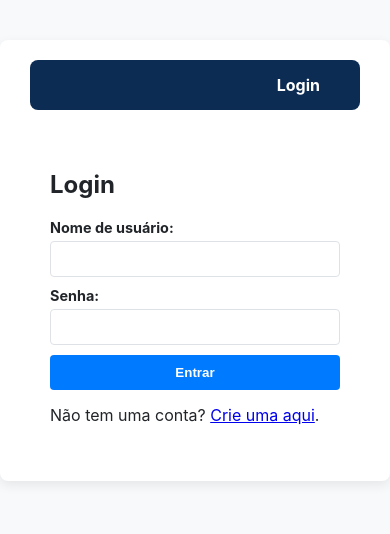
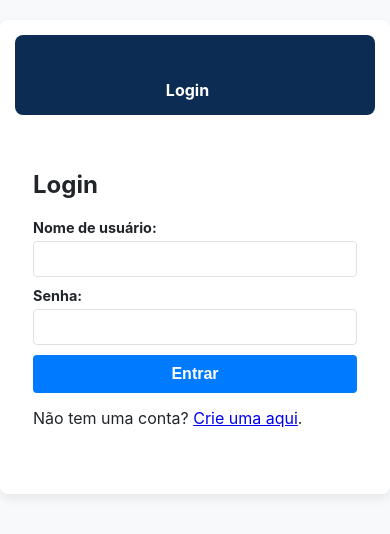
Before and after one commit to NoClick11/Gerenciador-Financeiro, a React app in the folder frontend/: page /login in a window 390 px wide. Shown: the top 534 px of the page. Built offline with nearby package versions, Linux system fonts and the light colour scheme; the HTML template or start-up script is replaced by a standard one.

Commit message:
refactor(ui): apply CSS classes for styling and responsiveness

```diff
--- a/frontend/src/App.css
+++ b/frontend/src/App.css
@@ -1,3 +1,78 @@
+/* =========================================== */
+/* ===          VARIÁVEIS GLOBAIS          === */
+/* =========================================== */
+:root {
+  --primary-color: #0d2c54;
+  --accent-color: #007bff;
+  --background-color: #f8f9fa;
+  --surface-color: #ffffff;
+  --text-color: #212529;
+  --border-color: #dee2e6;
+  --success-color: #198754;
+  --danger-color: #dc3545;
+}
+
+/* =========================================== */
+/* ===          ESTILOS GLOBAIS            === */
+/* =========================================== */
+body {
+  margin: 0;
+  font-family: -apple-system, BlinkMacSystemFont, "Segoe UI", "Roboto", "Oxygen",
+    "Ubuntu", "Cantarell", "Fira Sans", "Droid Sans", "Helvetica Neue",
+    sans-serif;
+  -webkit-font-smoothing: antialiased;
+  -moz-osx-font-smoothing: grayscale;
+  background-color: var(--background-color);
+  color: var(--text-color);
+}
+
+button {
+  padding: 10px 15px;
+  background-color: var(--accent-color);
+  color: white;
+  border: none;
+  border-radius: 4px;
+  cursor: pointer;
+  font-weight: bold;
+  transition: background-color 0.2s;
+}
+
+button:hover {
+  background-color: var(--primary-color);
+}
+
+button:disabled {
+  background-color: #ccc;
+  cursor: not-allowed;
+}
+
+input,
+select {
+  padding: 10px;
+  border: 1px solid var(--border-color);
+  border-radius: 4px;
+  font-size: 1em;
+  width: 100%;
+  box-sizing: border-box;
+}
+
+label {
+  display: block;
+  margin-bottom: 5px;
+  font-weight: bold;
+  font-size: 0.9em;
+}
+
+hr.page-divider {
+  /* Classe específica para os <hr> */
+  margin: 30px 0;
+  border: none;
+  border-top: 1px solid var(--border-color);
+}
+
+/* =========================================== */
+/* ===         CONTAINERS PRINCIPAIS       === */
+/* =========================================== */
 .main-container {
   max-width: 900px;
   margin: 40px auto;
@@ -7,6 +82,18 @@
   box-shadow: 0 4px 12px rgba(0, 0, 0, 0.08);
 }
 
+.auth-container {
+  max-width: 400px;
+  margin: 40px auto;
+  padding: 20px;
+  background-color: var(--surface-color);
+  border-radius: 8px;
+  box-shadow: 0 4px 12px rgba(0, 0, 0, 0.08);
+}
+
+/* =========================================== */
+/* ===              NAVBAR                 === */
+/* =========================================== */
 .navbar {
   display: flex;
   justify-content: space-between;
@@ -30,45 +117,75 @@
   opacity: 0.8;
 }
 
-button {
-  padding: 10px 15px;
-  background-color: var(--accent-color);
-  color: white;
-  border: none;
-  border-radius: 4px;
-  cursor: pointer;
-  font-weight: bold;
-  transition: background-color 0.2s;
+/* =========================================== */
+/* ===      ESTILOS TransactionListPage    === */
+/* =========================================== */
+
+.transaction-list-page-top-section {
+  display: flex;
+  justify-content: center;
+  gap: 50px;
+  align-items: center;
+  flex-wrap: wrap;
+  margin-bottom: 20px;
+  padding: 20px;
+  background: #f9f9f9;
+  border-radius: 8px;
 }
 
-button:hover {
-  background-color: var(--primary-color);
+.ai-suggestion-section {
+  margin-bottom: 30px;
 }
 
-button:disabled {
-  background-color: #ccc;
-  cursor: not-allowed;
+.ai-loading-message {
+  color: var(--accent-color);
 }
 
-input, select {
-  padding: 10px;
-  border: 1px solid var(--border-color);
-  border-radius: 4px;
-  font-size: 1em;
-  width: 100%;
-  box-sizing: border-box;
+.ai-suggestion-box {
+  margin-top: 15px;
+  padding: 15px;
+  border: 1px solid var(--accent-color);
+  border-radius: 5px;
+  background: #f0f8ff;
 }
 
-label {
-  display: block;
-  margin-bottom: 5px;
-  font-weight: bold;
-  font-size: 0.9em;
+.ai-suggestion-text {
+  white-space: pre-wrap;
+  font-family: inherit;
+  font-size: 1em;
+  margin-top: 10px;
+  margin-bottom: 10px;
 }
 
-hr {
-  border: none;
-  border-top: 1px solid var(--border-color);
+.ai-suggestion-clear-button {
+  margin-top: 10px;
+}
+
+.transaction-history-header {
+  display: flex;
+  justify-content: space-between;
+  align-items: center;
+  margin-bottom: 15px;
+  flex-wrap: wrap;
+  gap: 10px;
+}
+
+.transaction-history-nav {
+  display: flex;
+  gap: 10px;
+  align-items: center;
+}
+
+.transaction-history-date {
+  font-weight: bold;
+  min-width: 70px;
+  text-align: center;
+}
+
+.no-transactions-message {
+  text-align: center;
+  padding: 20px;
+  color: #888;
 }
 
 .transaction-list {
@@ -88,19 +205,26 @@ hr {
   justify-content: space-between;
   align-items: center;
   transition: box-shadow 0.2s ease-in-out;
+  flex-wrap: wrap;
+  gap: 10px;
 }
 
 .transaction-item:hover {
-  box-shadow: 0 4px 8px rgba(0,0,0,0.06);
+  box-shadow: 0 4px 8px rgba(0, 0, 0, 0.06);
 }
 
 .transaction-item--income {
   border-left-color: var(--success-color);
 }
-
+.transaction-item--income strong {
+  color: var(--success-color);
+}
 
 .transaction-item--expense {
   border-left-color: var(--danger-color);
+}
+.transaction-item--expense strong {
+  color: var(--danger-color);
 }
 
 .transaction-item-details {
@@ -114,16 +238,107 @@ hr {
   background-color: var(--danger-color);
   padding: 5px 10px;
   font-size: 0.8em;
+  margin-left: auto;
 }
 
 .transaction-item button:hover {
   background-color: #a71d2a;
 }
 
-.transaction-item--income strong {
-  color: var(--success-color);
+/* =========================== */
+/* === ESTILOS RESPONSIVOS === */
+/* =========================== */
+
+@media (max-width: 768px) {
+  .main-container {
+    max-width: 95%;
+    padding: 15px;
+    margin: 20px auto;
+  }
+
+  .transaction-list-page-top-section {
+    flex-direction: column;
+    gap: 20px;
+  }
+
+  .navbar {
+    flex-wrap: wrap;
+    justify-content: center;
+    gap: 15px;
+    padding: 15px;
+  }
 }
 
-.transaction-item--expense strong {
-  color: var(--danger-color);
+@media (max-width: 480px) {
+  .navbar {
+    flex-wrap: wrap;
+    flex-direction: column;
+    align-items: center;
+    padding: 15px;
+    text-align: center;
+  }
+
+  .navbar > * {
+    margin-bottom: 15px;
+    width: 100%;
+    display: flex;
+    justify-content: center;
+    align-items: center;
+    flex-wrap: wrap;
+  }
+
+  .navbar > *:last-child {
+    margin-bottom: 0;
+  }
+
+  .auth-container {
+    max-width: 90%;
+    margin: 20px auto;
+    padding: 15px;
+    box-shadow: none;
+  }
+
+  button,
+  input,
+  select {
+    font-size: 1rem;
+    padding: 12px;
+  }
+
+  .transaction-history-header {
+    flex-direction: column;
+    align-items: flex-start;
+    gap: 10px;
+  }
+  .transaction-history-nav {
+    flex-direction: row;
+    width: 100%;
+    justify-content: space-between;
+  }
+  .transaction-history-date {
+    min-width: unset;
+  }
+
+  .transaction-item {
+    flex-direction: column;
+    align-items: flex-start;
+    gap: 5px;
+  }
+  .transaction-item button {
+    margin-top: 10px;
+    align-self: flex-end;
+    margin-left: 0;
+  }
+  .transaction-item-details {
+    gap: 8px;
+  }
+
+  .ai-suggestion-section button {
+    width: auto;
+    max-width: 100%;
+  }
+  .ai-suggestion-box {
+    padding: 10px;
+  }
+
 }
--- a/frontend/src/pages/LoginPage.jsx
+++ b/frontend/src/pages/LoginPage.jsx
@@ -46,7 +46,7 @@ function LoginPage() {
   };
 
   return (
-    <div style={{ maxWidth: '400px', margin: 'auto', padding: '20px' }}>
+    <div className="auth-container">
       <h2>Login</h2>
       <form onSubmit={handleSubmit}>
         <div style={{ marginBottom: '10px' }}>
--- a/frontend/src/pages/RegisterPage.jsx
+++ b/frontend/src/pages/RegisterPage.jsx
@@ -46,7 +46,7 @@ function RegisterPage() {
   };
 
   return (
-    <div style={{ maxWidth: '400px', margin: 'auto', padding: '20px' }}>
+    <div className="auth-container">
       <h2>Criar Conta</h2>
 
       {}
--- a/frontend/src/pages/TransactionListPage.jsx
+++ b/frontend/src/pages/TransactionListPage.jsx
@@ -19,7 +19,7 @@ function TransactionListPage() {
     isLoadingAI,
     handleGenerateSuggestion,
     setAiSuggestion,
-    currentUser
+    currentUser,
   } = useOutletContext();
 
   const year = currentDate.getFullYear();
@@ -31,66 +31,42 @@ function TransactionListPage() {
     const registrationYear = registrationDate.getFullYear();
     const registrationMonth = registrationDate.getMonth() + 1;
 
-    canNavigateBack = year > registrationYear || (year === registrationYear && month > registrationMonth);
+    canNavigateBack =
+      year > registrationYear ||
+      (year === registrationYear && month > registrationMonth);
   }
 
-  return (
+return (
     <div>
       {}
-      <div
-        style={{
-          display: "flex",
-          justifyContent: "center",
-          gap: "50px",
-          alignItems: "center",
-          flexWrap: "wrap",
-          marginBottom: "20px",
-          padding: "20px",
-          background: "#f9f9f9",
-          borderRadius: "8px",
-        }}
-      >
+      <div className="transaction-list-page-top-section">
         <TransactionChart income={totalIncome} expense={totalExpense} />
       </div>
 
       <TransactionForm onTransactionAdded={handleTransactionAdded} />
-      <hr style={{ margin: "30px 0" }} />
+      <hr className="page-divider" /> {}
 
-      <div style={{ marginBottom: "30px" }}>
+      {}
+      <div className="ai-suggestion-section">
         <h2>Análise com IA</h2>
         <button onClick={handleGenerateSuggestion} disabled={isLoadingAI}>
           {isLoadingAI ? "Analisando..." : "Gerar Nova Análise"}
         </button>
-        {isLoadingAI && <p style={{ color: "#007bff" }}>Aguarde...</p>}
+        {isLoadingAI && <p className="ai-loading-message">Aguarde...</p>} {}
         {aiSuggestion && !isLoadingAI && (
-          <div
-            style={{
-              marginTop: "15px",
-              padding: "15px",
-              border: "1px solid #007bff",
-              borderRadius: "5px",
-              background: "#f0f8ff",
-            }}
-          >
+          <div className="ai-suggestion-box"> {}
             <h3>
               Sugestão do Assistente{" "}
               {aiSuggestion.createdAt &&
                 `(de ${new Date(aiSuggestion.createdAt).toLocaleString()})`}
               :
             </h3>
-            <pre
-              style={{
-                whiteSpace: "pre-wrap",
-                fontFamily: "inherit",
-                fontSize: "1em",
-              }}
-            >
+            <pre className="ai-suggestion-text"> {}
               {aiSuggestion.suggestionText}
             </pre>
-            {}
             <button
+              className="ai-suggestion-clear-button"
               onClick={() => setAiSuggestion(null)}
-              style={{ marginTop: "10px" }}
             >
               Limpar
             </button>
@@ -98,27 +74,17 @@ function TransactionListPage() {
         )}
       </div>
 
-      <hr style={{ margin: "30px 0" }} />
+      <hr className="page-divider" /> {}
 
-      <div
-        style={{
-          display: "flex",
-          justifyContent: "space-between",
-          alignItems: "center",
-        }}
-      >
+      {}
+      <div className="transaction-history-header"> {}
         <h2>Histórico de Transações</h2>
-        <div style={{ display: "flex", gap: "10px", alignItems: "center" }}>
+        {}
+        <div className="transaction-history-nav"> {}
           <button onClick={handlePreviousMonth} disabled={!canNavigateBack}>
             &lt; Mês Anterior
           </button>
-          <span
-            style={{
-              fontWeight: "bold",
-              minWidth: "70px",
-              textAlign: "center",
-            }}
-          >
+          <span className="transaction-history-date"> {}
             {String(month).padStart(2, "0")}/{year}
           </span>
           <button
@@ -129,15 +95,15 @@ function TransactionListPage() {
           </button>
         </div>
       </div>
+
       {}
       {transactions.length === 0 && (
-        <div style={{ textAlign: "center", padding: "20px", color: "#888" }}>
+        <div className="no-transactions-message"> {}
           <p>Nenhuma transação encontrada para este mês.</p>
         </div>
       )}
 
       {}
-      {transactions.length > 0 && <ul className="transaction-list">{}</ul>}
       <ul className="transaction-list">
         {transactions.map((transaction) => (
           <li
@@ -163,5 +129,4 @@ function TransactionListPage() {
     </div>
   );
 }
-
 export default TransactionListPage;
```
Also changed, not shown: frontend/src/index.css (line endings or trailing spaces).
